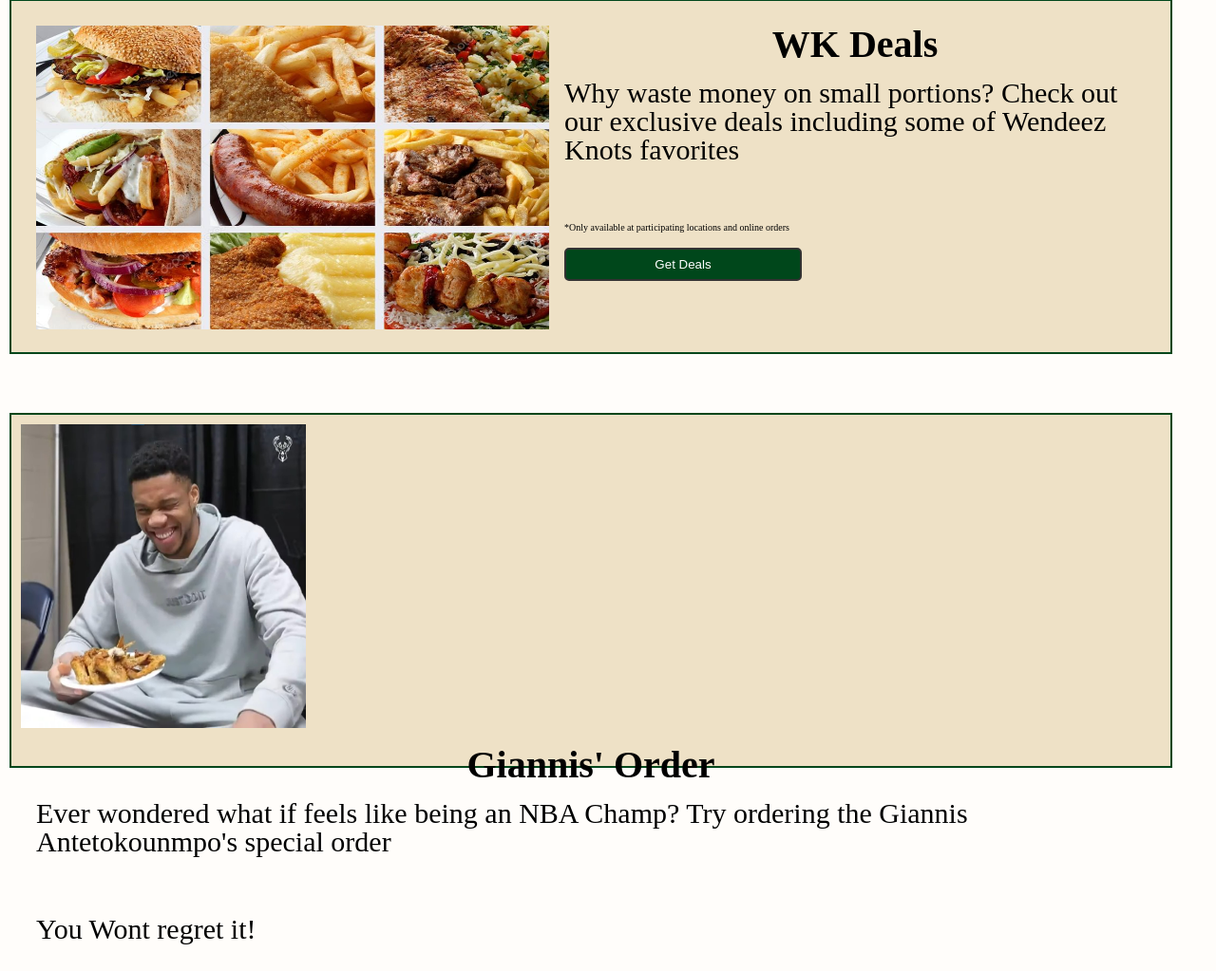
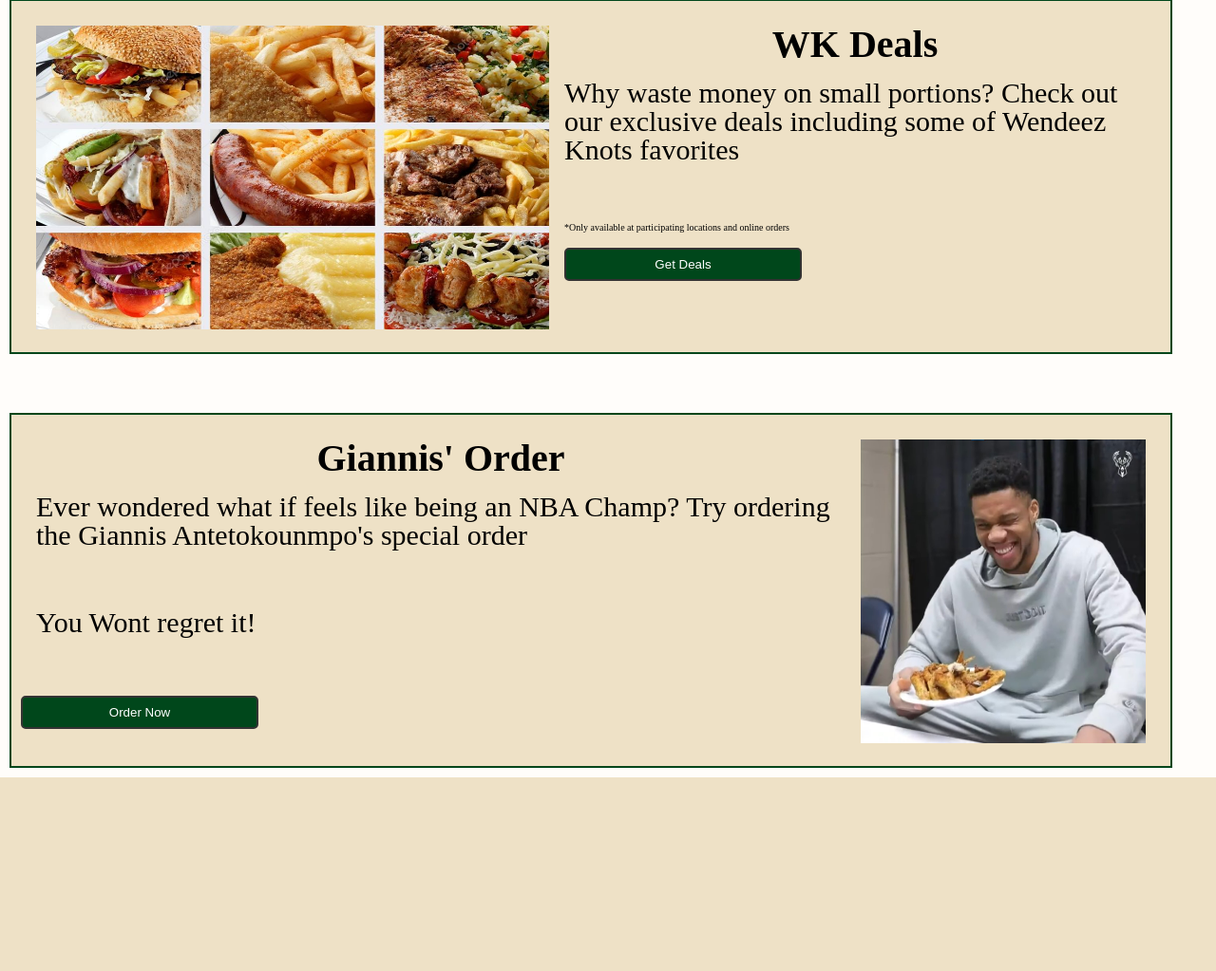
Before and after one commit to trancornellh/Wendeez-Knots, a PHP site: page /Home.html in a window 1280 px wide. Shown: the part 179-1202 px from the top of the page at 95% size. After the commit the page ends 998 px from the top, so only its background shows below. Run offline with PHP 8.4, Linux system fonts and the light colour scheme.

Commit message:
Updated classes needed for home

```diff
--- a/styles.css
+++ b/styles.css
@@ -41,6 +41,13 @@
 	padding: 10;
 	margin: 1rem;
 	float: left;
+}
+
+.right
+{
+	padding: 10;
+	margin: 1rem;
+	float: right;
 }
 
 /* Transparent background for Top Navigation */
```
